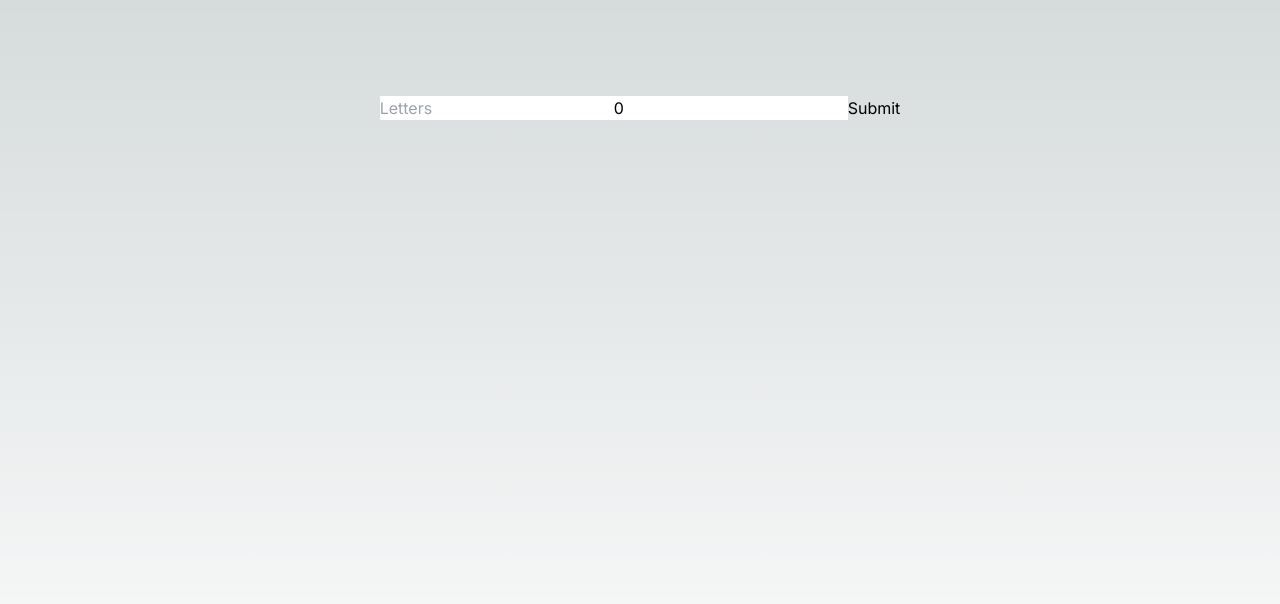
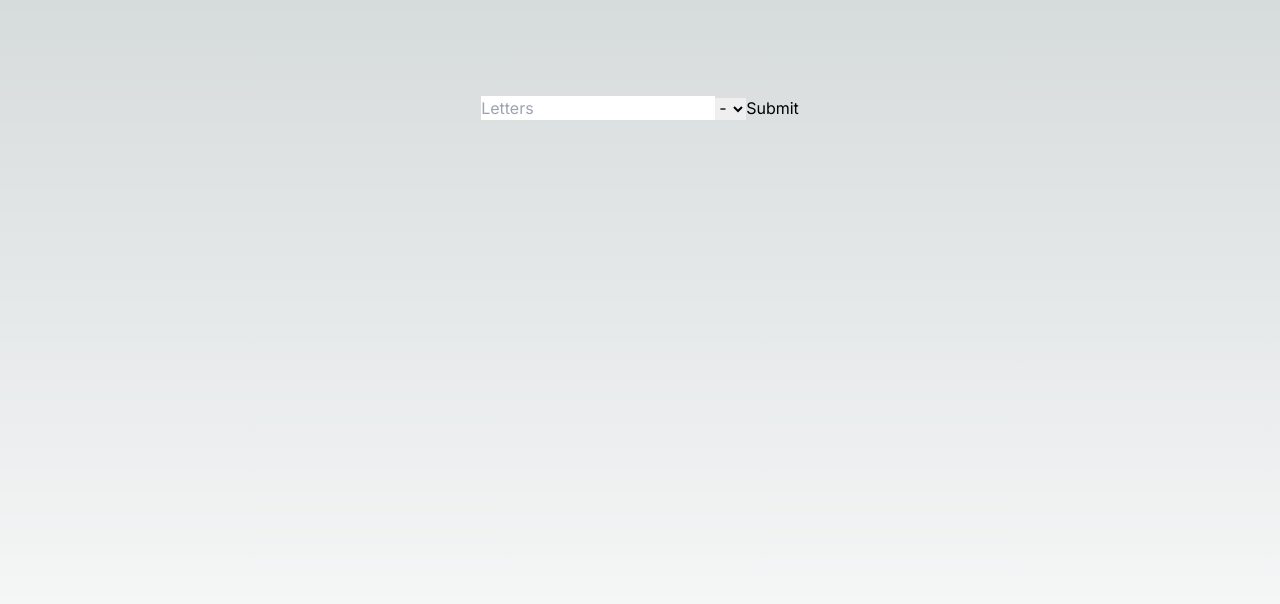
Before and after one commit to HoqueUM/wordscapes-solver, a Next.js app: page / in a window 1280 px wide. Shown: the top 604 px of the page. Built offline with nearby package versions, Linux system fonts and the light colour scheme.

Commit message:
made most of the functionality

```diff
--- a/components/DisplayOutput.tsx
+++ b/components/DisplayOutput.tsx
@@ -1,23 +1,57 @@
 "use client";
 import { useState } from "react";
 import getValidWords from "../pages/api/getValidWords";
+import Collapsible from "react-collapsible";
+
 export default function DisplayOutput() {
     const [letters, setLetters] = useState("");
-    const [length, setLength] = useState(0);
-    const [result, setResult] = useState<string[] | null>(null);
+    const [length, setLength] = useState<number | null>(null);
+    const [result, setResult] = useState(null);
+    const [error, setError] = useState("");
+    const [submitted, setSubmitted] = useState(false);
+
     const handleSubmit = async (event: any) => {
         event.preventDefault();
+
+        if (!validateInputs()) {
+            return;
+        }
 
         const response = await fetch("/api/getValidWords", {
             method: 'POST',
             headers: {
                 'Content-Type': 'application/json',
             },
-            body: JSON.stringify({ letters, length: length.toString() }),
+            body: JSON.stringify({ letters, length: length?.toString() }),
         });
 
         const data = await response.json();
         setResult(data.validWords);
+        setSubmitted(true);
+    };
+
+    const validateInputs = () => {
+        if (letters.length < 3) {
+            setError("Number of letters should be at least 3");
+            return false;
+        }
+        else if (letters.length > 10) {
+            setError("Number of letters should be at most 10");
+            return false;
+        }
+        if (length === null) {
+            setError("Please select a minimum length");
+            return false;
+        }
+        setError("");
+        return true;
+    };
+
+    const handleInputChange = (setter: Function) => (event: any) => {
+        setter(event.target.value);
+        setResult(null);
+        setError("");
+        setSubmitted(false);
     };
 
     return (
@@ -27,26 +61,38 @@ export default function DisplayOutput() {
                 type="text"
                 placeholder="Letters"
                 value={letters}
-                onChange={(e) => setLetters(e.target.value)}
+                onChange={handleInputChange(setLetters)}
                 className="text-black"
             />
-            <input
-                type="number"
-                placeholder="Min Length"
-                value={length}
-                onChange={(e) => setLength(Number(e.target.value))}
-                className="text-black"
-            />
+            <select
+            onChange={(e) => {
+                setLength(e.target.value ? Number(e.target.value) : null);
+                setResult(null);
+                setSubmitted(false);
+            }}
+            name="length"
+            value={length ?? ""}
+            className="text-black">
+                <option value="">-</option>
+                <option value="3">3</option>
+                <option value="4">4</option>
+            </select>
             <button type="submit">Submit</button>
             </form>
-
-            {result && Array.isArray(result) && (
-                <ul>
-                    {result.map((word: string) => (
-                    <li key={word}>{word}</li>
-                ))}
-                </ul>
-            )}
+            {error && <p>{error}</p>}
+            {submitted && (result && Object.keys(result).length > 0 ? (
+                Object.keys(result).map((length) => (
+                    <Collapsible key={length} trigger={`Words of length ${length}`}>
+                        <ul>
+                            {(result[length] as string[]).map((word: string) => (
+                                <li key={word}>{word}</li>
+                            ))}
+                        </ul>
+                    </Collapsible>
+                ))
+            ) : (
+                <p>No words found</p>
+            ))}
         </div>
     );
 }
--- a/package.json
+++ b/package.json
@@ -19,6 +19,7 @@
     "pako": "^2.1.0",
     "puppeteer": "^22.10.0",
     "react": "^18.3.1",
+    "react-collapsible": "^2.10.0",
     "react-dom": "^18",
     "scrabble-dict": "^1.0.2",
     "ts-node": "^10.9.2",
--- a/utils/unscrambler.js
+++ b/utils/unscrambler.js
@@ -53,5 +53,12 @@ export async function getValidWords(letters, length) {
     const validCombinations = await checkCombinations(letters, length);
     const validWords = Object.keys(validCombinations);
     validWords.sort();
-    return validWords;
+    let validWordsLengths = {};
+    for (let word of validWords) {
+        if (!validWordsLengths[word.length]) {
+            validWordsLengths[word.length] = [];
+        }
+        validWordsLengths[word.length].push(word);
+    }
+    return validWordsLengths;
 }
```
Also changed, not shown: 1 other file (tests, documents, lock files or other folders).
